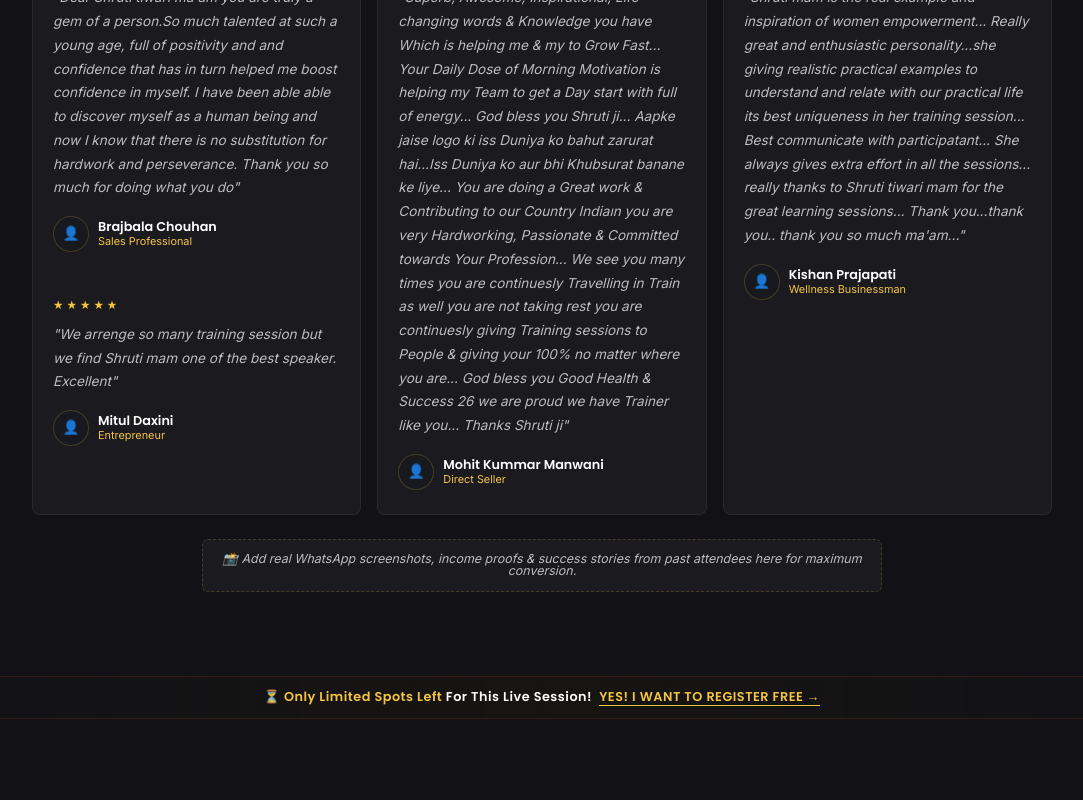
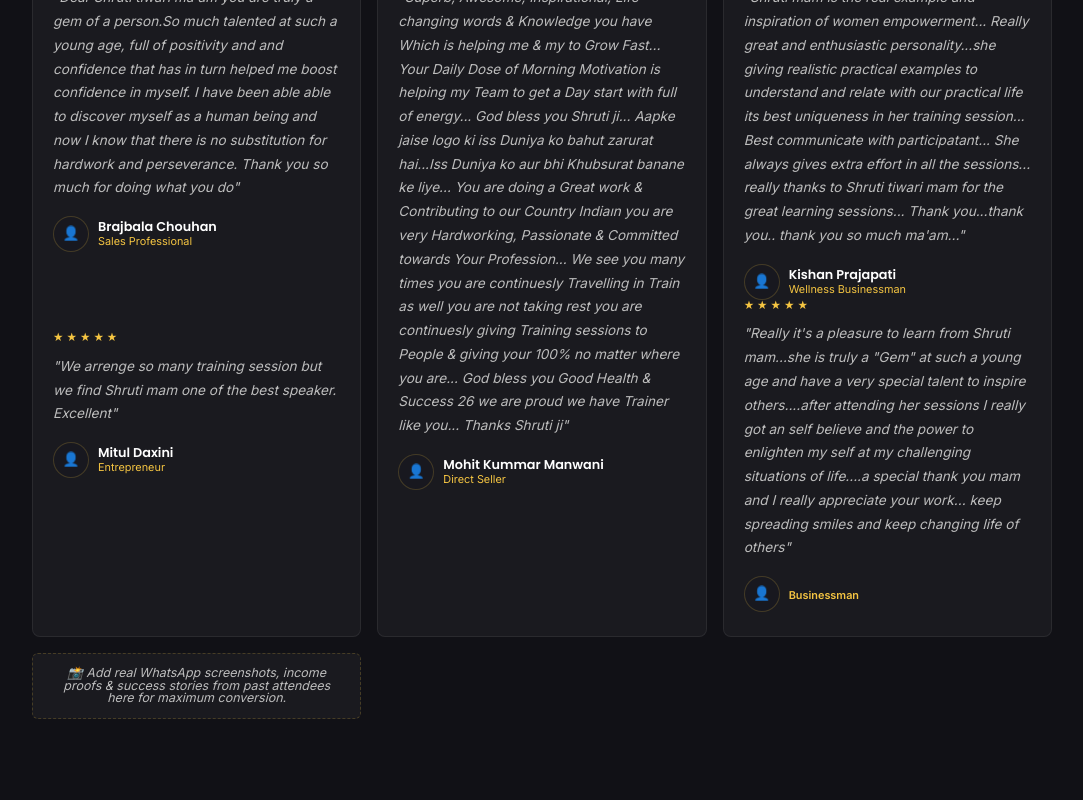
Before and after one commit to Prem7git/sales-mastery, a plain HTML site: page swb/index.html in a window 1280 px wide. Shown: the part 4175-4975 px from the top of the page, without its empty margins (98-1181 px from the left). Drawn offline with Linux system fonts and the light colour scheme; files whose address does not match are found by name.

Commit message:
Update index.html

```diff
--- a/swb/index.html
+++ b/swb/index.html
@@ -485,10 +485,10 @@ footer{background:var(--bg);border-top:1px solid var(--border-s);padding:16px 5%
     <p class="s-sub">What past attendees say after the training.</p>
   </div>
   <div class="testi-grid">
-    <div class="testi-card"><div class="testi-stars">★★★★★</div><p class="testi-text">"Dear Shruti tiwari ma'am you are truly a gem of a person.So much talented at such a young age, full of positivity and and confidence that has in turn helped me boost confidence in myself. I have been able able to discover myself as a human being and now I know that there is no substitution for hardwork and perseverance. Thank you so much for doing what you do"</p><div class="testi-person"><div class="testi-av">👤</div><div><div class="testi-name">Brajbala Chouhan</div><div class="testi-role">Sales Professional</div></div></div><br><br><br><div class="testi-stars">★★★★★</div><p class="testi-text">"We arrenge so many training session but we find Shruti mam one of the best speaker. Excellent"</p><div class="testi-person"><div class="testi-av">👤</div><div><div class="testi-name">Mitul Daxini</div><div class="testi-role">Entrepreneur</div></div></div></div>
+    <div class="testi-card"><div class="testi-stars">★★★★★</div><p class="testi-text">"Dear Shruti tiwari ma'am you are truly a gem of a person.So much talented at such a young age, full of positivity and and confidence that has in turn helped me boost confidence in myself. I have been able able to discover myself as a human being and now I know that there is no substitution for hardwork and perseverance. Thank you so much for doing what you do"</p><div class="testi-person"><div class="testi-av">👤</div><div><div class="testi-name">Brajbala Chouhan</div><div class="testi-role">Sales Professional</div></div></div><br><br><br><br><br><div class="testi-stars">★★★★★</div><p class="testi-text">"We arrenge so many training session but we find Shruti mam one of the best speaker. Excellent"</p><div class="testi-person"><div class="testi-av">👤</div><div><div class="testi-name">Mitul Daxini</div><div class="testi-role">Entrepreneur</div></div></div></div>
     <div class="testi-card"><div class="testi-stars">★★★★★</div><p class="testi-text">"Superb, Awesome, Inspirational, Life changing words & Knowledge you have
 Which is helping me & my to Grow Fast... Your Daily Dose of Morning Motivation is helping my Team to get a Day start with full of energy... God bless you Shruti ji... Aapke jaise logo ki iss Duniya ko bahut zarurat hai...Iss Duniya ko aur bhi Khubsurat banane ke liye... You are doing a Great work & Contributing to our Country Indiaın you are very Hardworking, Passionate & Committed towards Your Profession... We see you many times you are continuesly Travelling in Train as well you are not taking rest you are continuesly giving Training sessions to People & giving your 100% no matter where you are... God bless you Good Health & Success 26 we are proud we have Trainer like you... Thanks Shruti ji"</p><div class="testi-person"><div class="testi-av">👤</div><div><div class="testi-name">Mohit Kummar Manwani</div><div class="testi-role">Direct Seller</div></div></div></div>
-    <div class="testi-card"><div class="testi-stars">★★★★★</div><p class="testi-text">"Shruti mam is the real example and inspiration of women empowerment... Really great and enthusiastic personality...she giving realistic practical examples to understand and relate with our practical life its best uniqueness in her training session... Best communicate with participatant... She always gives extra effort in all the sessions... really thanks to Shruti tiwari mam for the great learning sessions... Thank you...thank you.. thank you so much ma'am..."</p><div class="testi-person"><div class="testi-av">👤</div><div><div class="testi-name">Kishan Prajapati</div><div class="testi-role">Wellness Businessman</div></div></div></div>
+    <div class="testi-card"><div class="testi-stars">★★★★★</div><p class="testi-text">"Shruti mam is the real example and inspiration of women empowerment... Really great and enthusiastic personality...she giving realistic practical examples to understand and relate with our practical life its best uniqueness in her training session... Best communicate with participatant... She always gives extra effort in all the sessions... really thanks to Shruti tiwari mam for the great learning sessions... Thank you...thank you.. thank you so much ma'am..."</p><div class="testi-person"><div class="testi-av">👤</div><div><div class="testi-name">Kishan Prajapati</div><div class="testi-role">Wellness Businessman</div></div></div><div class="testi-stars">★★★★★</div><p class="testi-text">"Really it's a pleasure to learn from Shruti mam...she is truly a "Gem" at such a young age and have a very special talent to inspire others....after attending her sessions I really got an self believe and the power to enlighten my self at my challenging situations of life....a special thank you mam and I really appreciate your work... keep spreading smiles and keep changing life of others"</p><div class="testi-person"><div class="testi-av">👤</div><div><div class="testi-name"Suraj Gupta</div><div class="testi-role">Businessman</div></div></div></div>
   </div>
   <div class="testi-note">📸 Add real WhatsApp screenshots, income proofs & success stories from past attendees here for maximum conversion.</div>
 </section>
```
